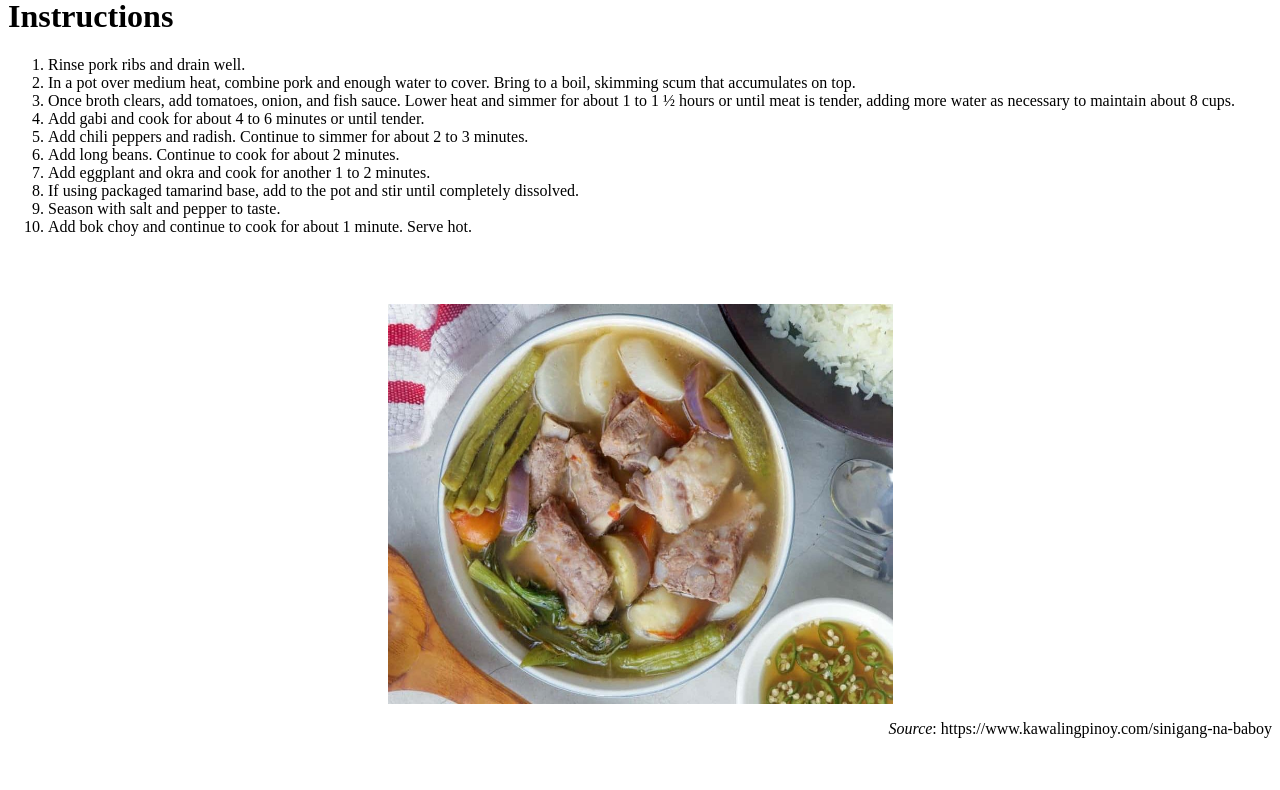
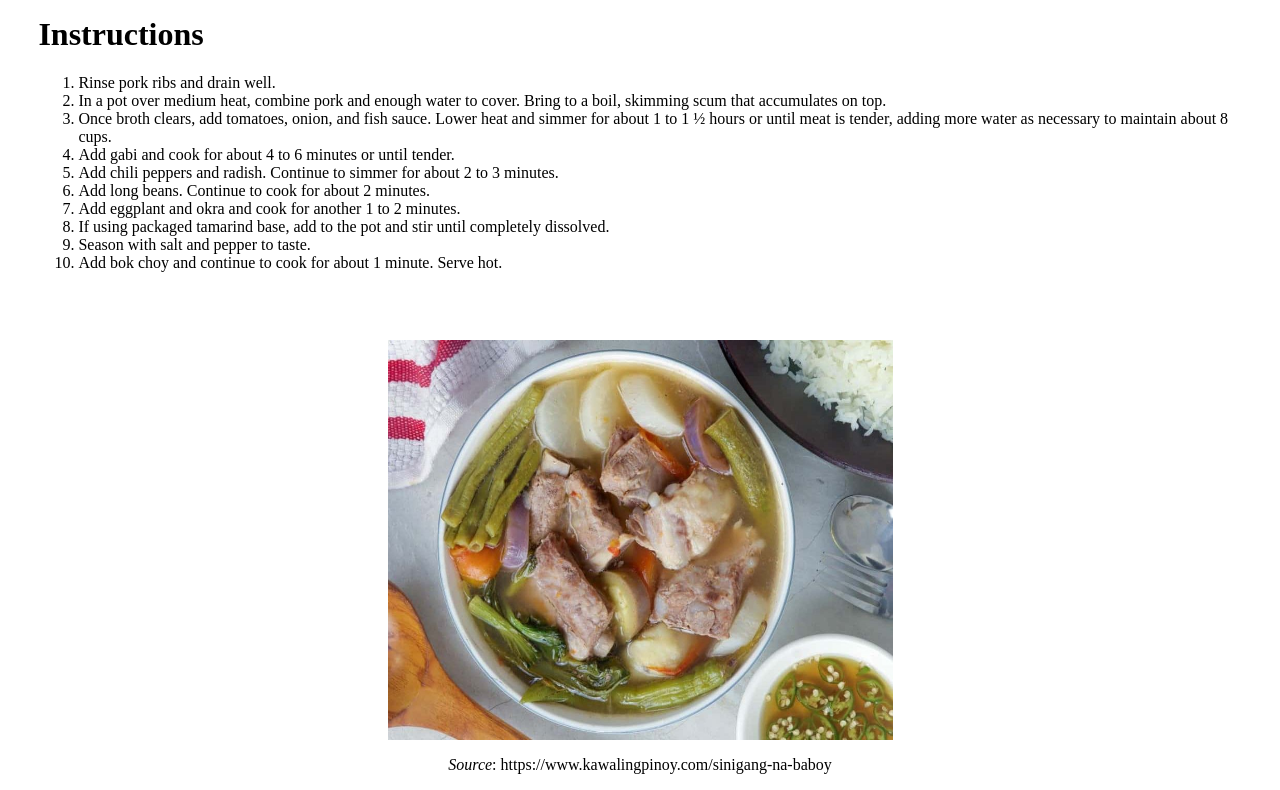
Before and after one commit to ApostolPAtrick/ptmid, a plain HTML site: page index.html in a window 1280 px wide. Shown: the part 1009-1799 px from the top of the page. Before the commit the page ends 1763 px from the top, so only its background shows below. Drawn offline with Linux system fonts and the light colour scheme.

Commit message:
Add New File

```diff
--- a/index.html
+++ b/index.html
@@ -1,17 +1,19 @@
 <html>
 <head>
 <title>The Menu</title>
+
+<link rel="stylesheet" href="style.css">
 
 </head>
 
 
 <body>
 
-<h1 style="text-align:center"><img src="icon1.jpg" width="50" height="50">SINIGANG<img src="icon2.jpg" width="50" height="50"></h1>
+<h1 style=text-align"center"><img src="icon1.jpg" width="50" height="50">SINIGANG<img src="icon2.jpg" width="50" height="50"></h1>
 
 
 
-<p style="text-align:center">Sinigang is a classic Filipino soup characterized by its sour and savory medley of flavors. It's popular comfort food in the Philippines,
+<p>Sinigang is a classic Filipino soup characterized by its sour and savory medley of flavors. It's popular comfort food in the Philippines,
 usually served on its own or paired with steamed rice on rainy days to ward off the cold. Like adobo, the term sinigang describes a
 cooking method more than a particular dish, as it has many variations. It can be made with protein such as pork, fish, shrimp, beef,
 and chicken and souring agents such as tamarind, guava, green mango, calamansi, kamias, batuan, santol, and other native fruits. A
@@ -93,8 +95,8 @@ adding more water as necessary to maintain about 8 cups.</li>
 
 
 <br><br>
-<p style="text-align:center"> <img src="sig1.jpg" width="505" height="400"></p>
-<p style="text-align:right"> <i>Source</i>: https://www.kawalingpinoy.com/sinigang-na-baboy </p>
+<p> <img src="sig1.jpg" width="505" height="400"></p>
+<p> <i>Source</i>: https://www.kawalingpinoy.com/sinigang-na-baboy </p>
 
 </body>
 </html>
--- /dev/null
+++ b/style.css
@@ -0,0 +1,16 @@
+body{
+	text-align: center;
+	margin-left: auto;
+	margin-right: auto;
+	padding-left: 3%;
+	padding-right: 3%;
+    }
+dl{
+		text-align: left;
+}
+ol{
+		text-align: left;
+}
+h1{
+	text-align: left;
+}
```
